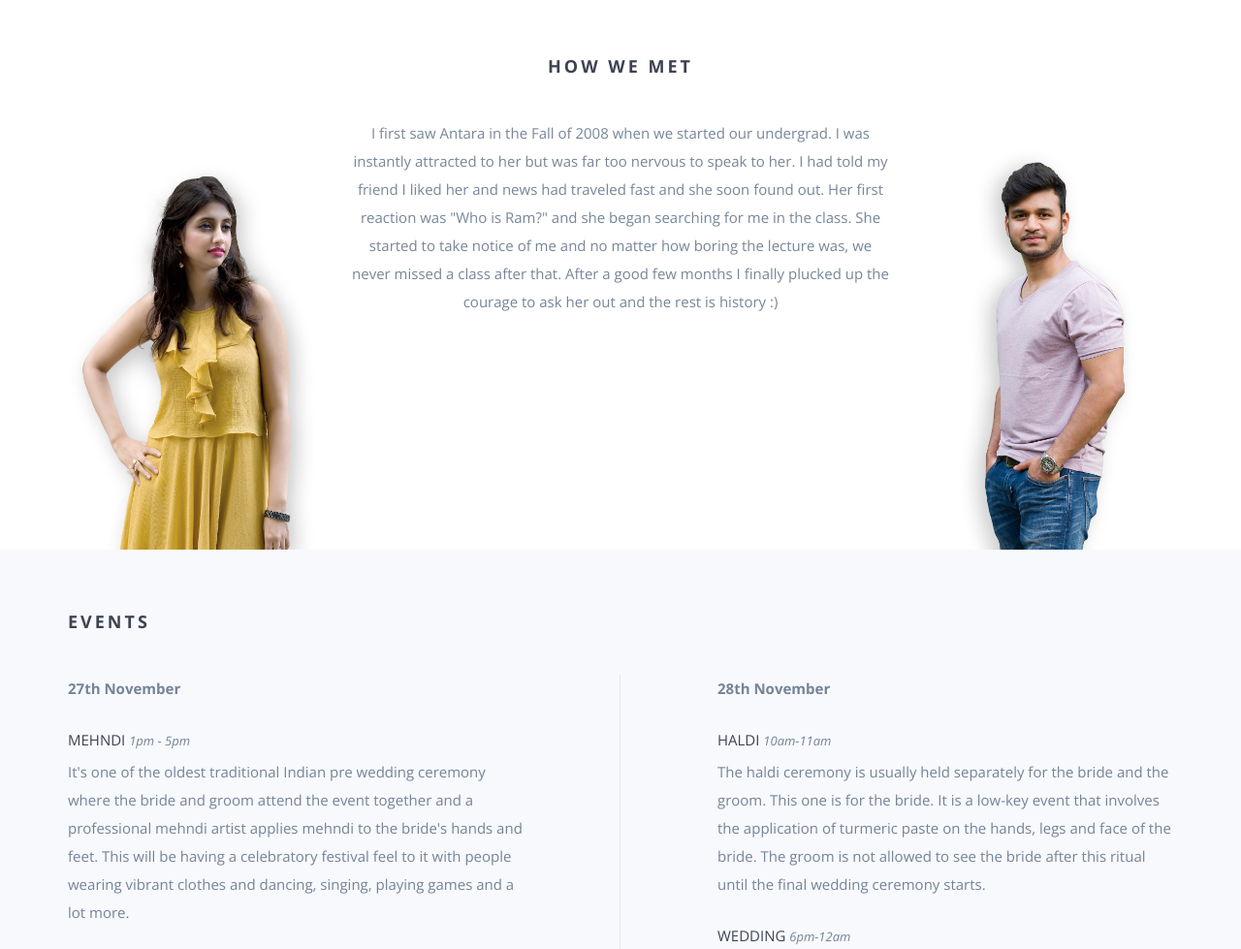
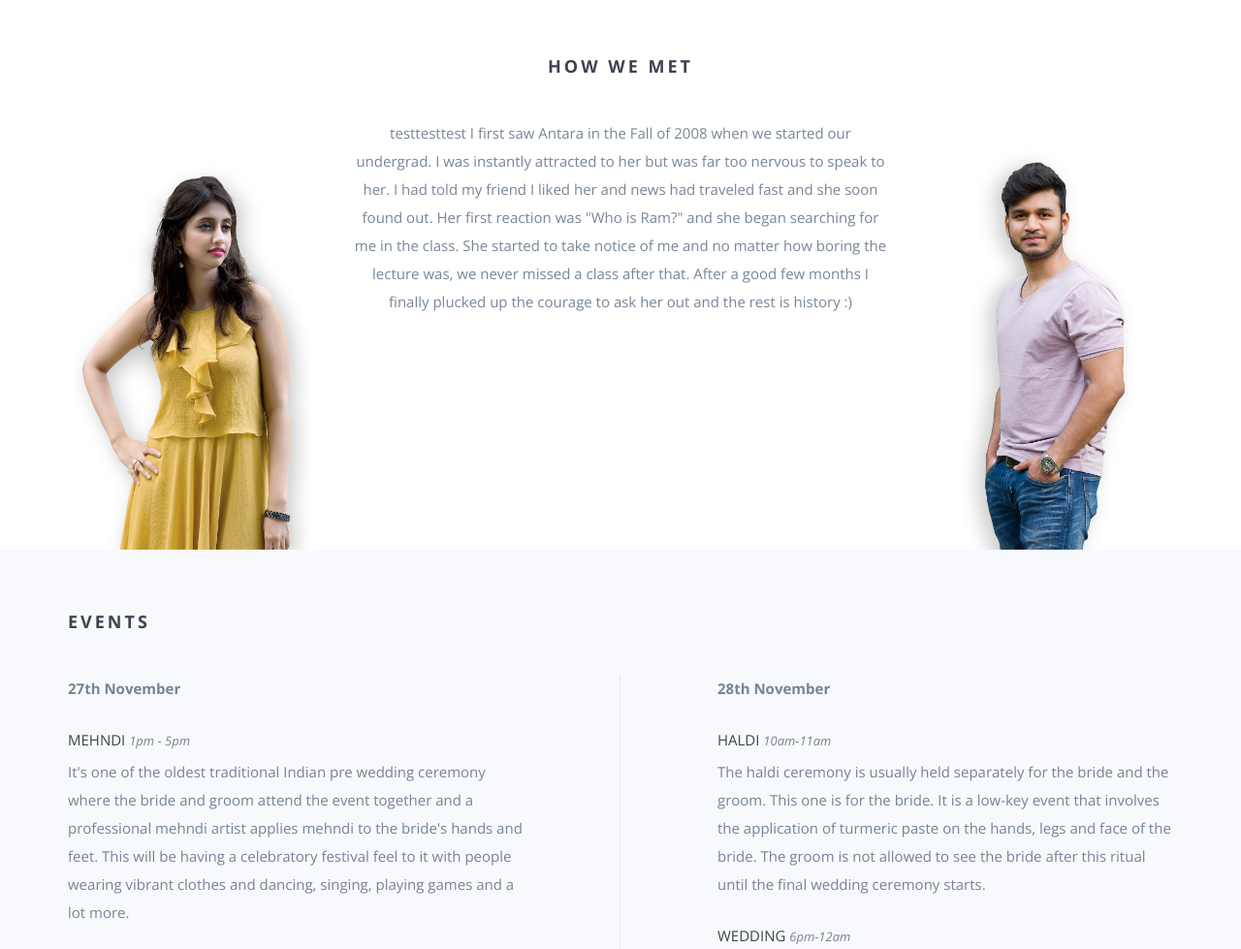
Before and after one commit to edward0127/wedding-website, a website: page index.html in a window 1280 px wide. Shown: the part 1000-1979 px from the top of the page at 97% size. Drawn offline with nearby package versions, Linux system fonts and the light colour scheme; some packages are replaced by stand-ins of ours; a script that the page names is missing; files whose address does not match are found by name.

Commit message:
Update index.html

```diff
--- a/index.html
+++ b/index.html
@@ -109,7 +109,7 @@
             <div class="col-md-3 hidden-sm hidden-xs"><img src="img/IMG_2317.jpg" class="wp1"></div>
             <div class="col-md-6">
                 <p>
-                    I first saw Antara in the Fall of 2008 when we started our undergrad. I was instantly attracted to
+                    testtesttest I first saw Antara in the Fall of 2008 when we started our undergrad. I was instantly attracted to
                     her but was far too nervous to speak to her. I had told my friend I liked her and news had traveled
                     fast and she soon found out. Her first reaction was "Who is Ram?" and she began searching for me in
                     the class. She started to take notice of me and no matter how boring the lecture was, we never
```
